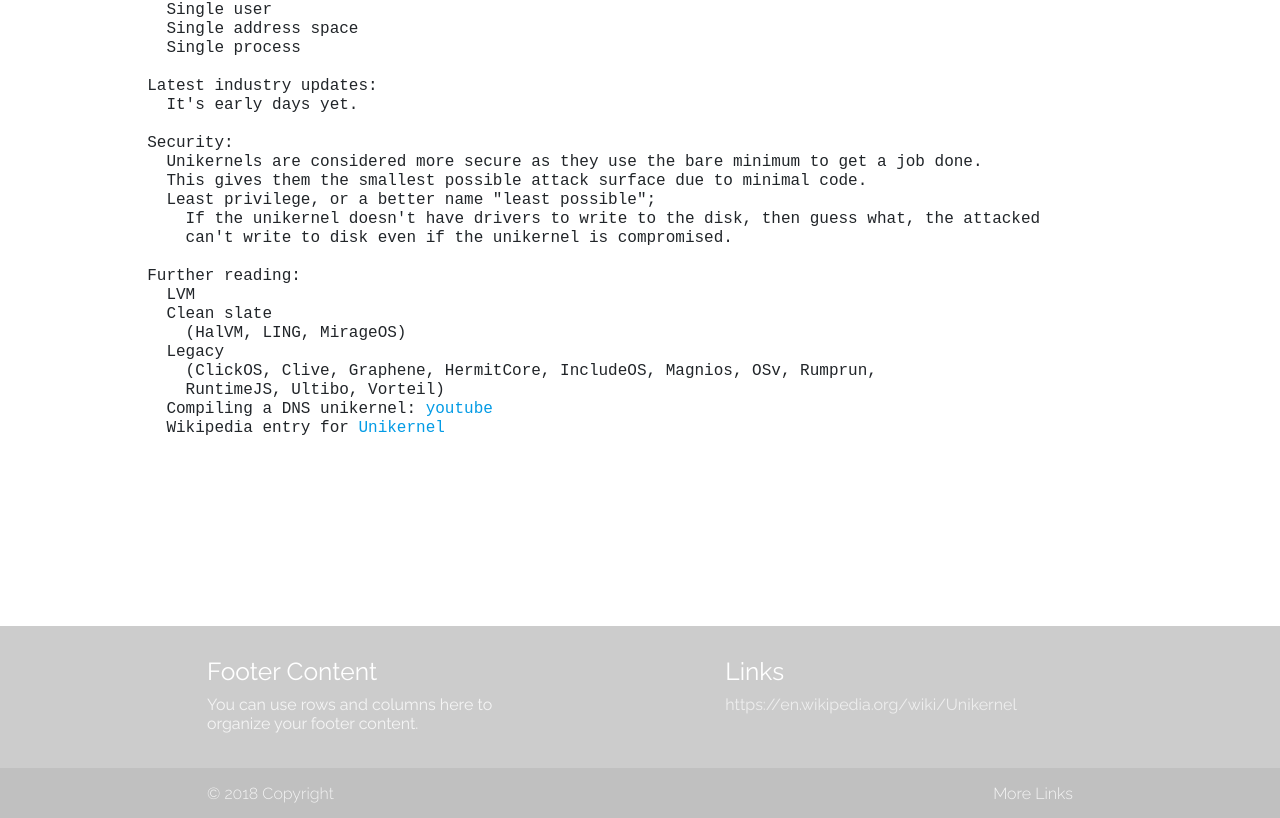
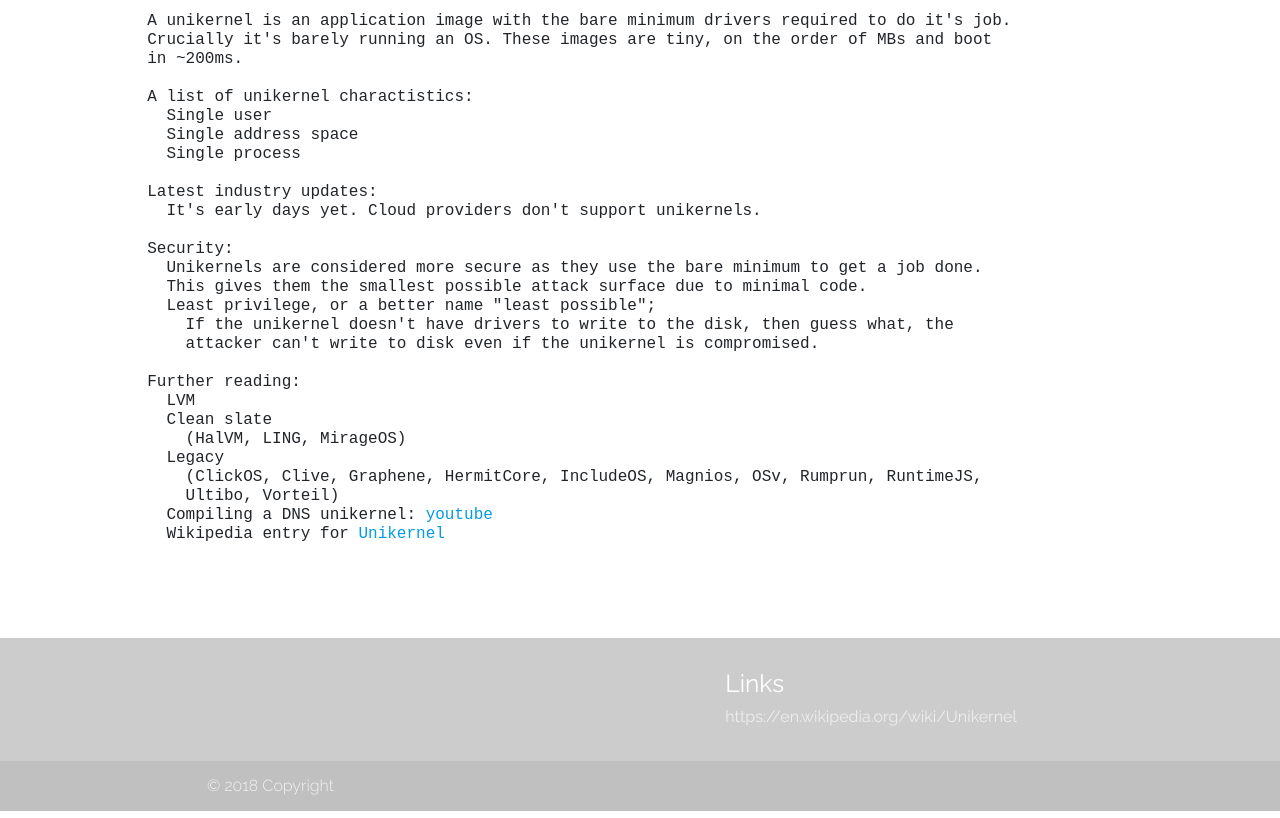
Before and after one commit to craigmayhew/unikernel.co.uk, a plain HTML site: page index.html in a window 1280 px wide. Shown: the part 178-996 px from the top of the page. Drawn offline with nearby package versions, Linux system fonts and the light colour scheme; a script that the page names is missing.

Commit message:
Rewording

```diff
--- a/index.html
+++ b/index.html
@@ -22,8 +22,9 @@
         </div>
       </nav>
       <main>
+          <h1>Unikernels</h1>
 <pre>
-  A unikernel is an application image with the bare minimum drivers required to it's job.
+  A unikernel is an application image with the bare minimum drivers required to do it's job.
   Crucially it's barely running an OS. These images are tiny, on the order of MBs and boot
   in ~200ms.
 
@@ -33,22 +34,22 @@
     Single process
 
   Latest industry updates:
-    It's early days yet.
+    It's early days yet. Cloud providers don't support unikernels.
 
   Security:
     Unikernels are considered more secure as they use the bare minimum to get a job done.
     This gives them the smallest possible attack surface due to minimal code.
     Least privilege, or a better name "least possible";
-      If the unikernel doesn't have drivers to write to the disk, then guess what, the attacked
-      can't write to disk even if the unikernel is compromised.
+      If the unikernel doesn't have drivers to write to the disk, then guess what, the
+      attacker can't write to disk even if the unikernel is compromised.
 
   Further reading:
     LVM
     Clean slate
       (HalVM, LING, MirageOS)
     Legacy
-      (ClickOS, Clive, Graphene, HermitCore, IncludeOS, Magnios, OSv, Rumprun,
-      RuntimeJS, Ultibo, Vorteil)
+      (ClickOS, Clive, Graphene, HermitCore, IncludeOS, Magnios, OSv, Rumprun, RuntimeJS,
+      Ultibo, Vorteil)
     Compiling a DNS unikernel: <a href="https://www.youtube.com/watch?v=24rvIB4_v4U?t=16m30s">youtube</a>
     Wikipedia entry for <a href="https://en.wikipedia.org/wiki/Unikernel">Unikernel</a>
 </pre>
@@ -57,8 +58,8 @@
           <div class="container">
             <div class="row">
               <div class="col l6 s12">
-                <h5 class="white-text">Footer Content</h5>
-                <p class="grey-text text-lighten-4">You can use rows and columns here to organize your footer content.</p>
+                <h5 class="white-text"> </h5>
+                <p class="grey-text text-lighten-4"> </p>
               </div>
               <div class="col l4 offset-l2 s12">
                 <h5 class="white-text">Links</h5>
@@ -71,7 +72,6 @@
           <div class="footer-copyright">
             <div class="container">
             © 2018 Copyright
-            <a class="grey-text text-lighten-4 right" href="#!">More Links</a>
             </div>
           </div>
         </footer>
```
